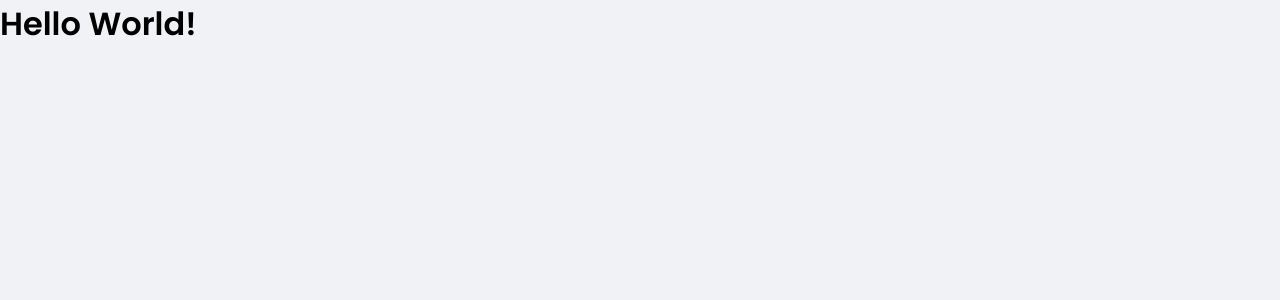
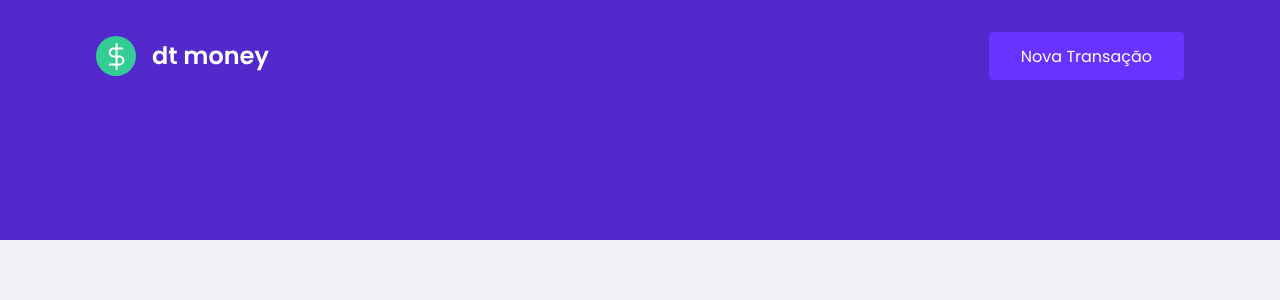
Before and after one commit to cassiocastro73/dtmoney, a React (Create React App) app: page / in a window 1280 px wide. Shown: the top 300 px of the page. Built offline with nearby package versions, Linux system fonts and the light colour scheme.

Commit message:
Primeiro componente e estilização inicial

```diff
--- a/src/App.tsx
+++ b/src/App.tsx
@@ -1,11 +1,12 @@
 import { GlobalStyle } from './styles/global'
+import { Header } from './components/Header/index'
 
 export function App() {
   return (
-    <div className="App">
-     <h1>Hello World!</h1>
+    <>
+      <Header></Header>
      <GlobalStyle />
-    </div>
+    </>
   );
 }
 
--- /dev/null
+++ b/src/components/Header/index.tsx
@@ -0,0 +1,17 @@
+import logoImg from '../../assets/logo.svg'
+import { Container,
+        Content
+} from './styles'
+
+export function Header(){
+    return(
+        <Container>
+            <Content>
+            <img src={logoImg} alt="dt money" />
+            <button type="button">
+                Nova Transação
+            </button>
+            </Content>
+        </Container>
+    );
+}
--- /dev/null
+++ b/src/components/Header/styles.ts
@@ -0,0 +1,30 @@
+import styled from "styled-components";
+
+export const Container = styled.header`
+    background: var(--blue);
+`;
+
+export const Content = styled.div`
+    max-width:1120px;
+    margin: 0 auto;
+    padding: 2rem 1rem 10rem;
+    display: flex;
+    align-items: center;
+    justify-content: space-between;
+
+    button{
+        font-size:1rem;
+        color: #FFF;
+        background: var(--blue-light);
+        padding: 0 2rem;
+        border: 0;
+        border-radius: 0.25rem;
+        height: 3rem;
+        transition: filter 0.2s;
+
+        &:hover{
+            filter: brightness(0.9);
+        }
+    }
+
+`;
```
